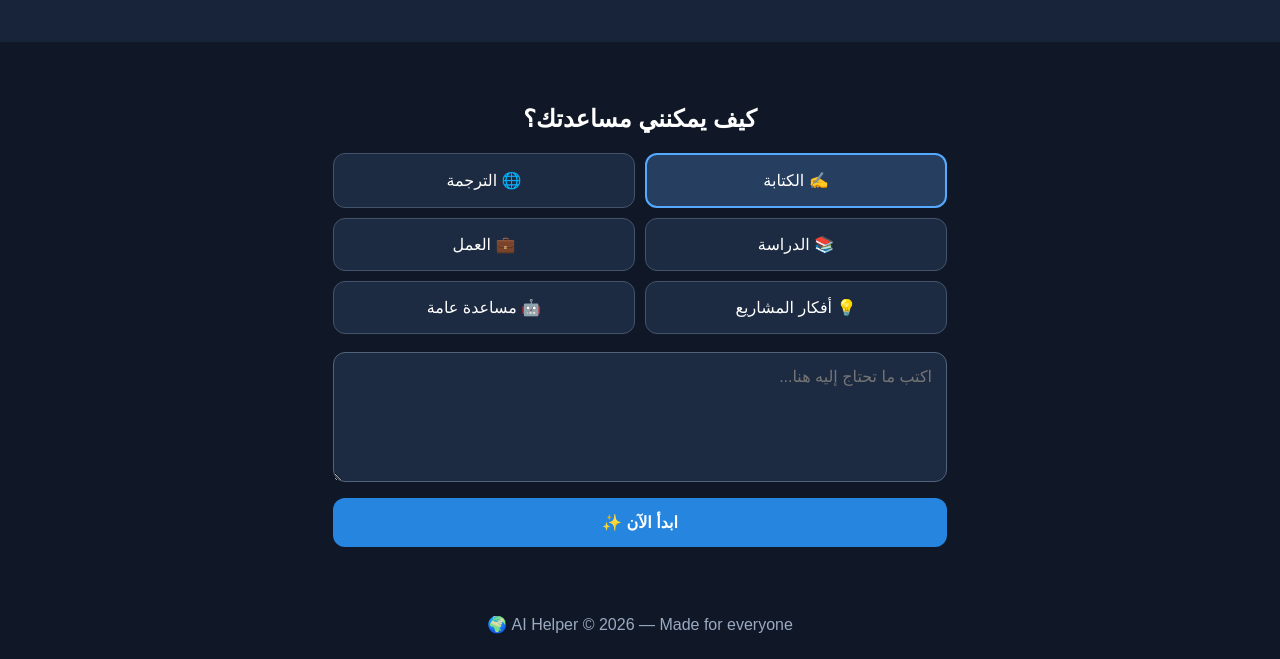
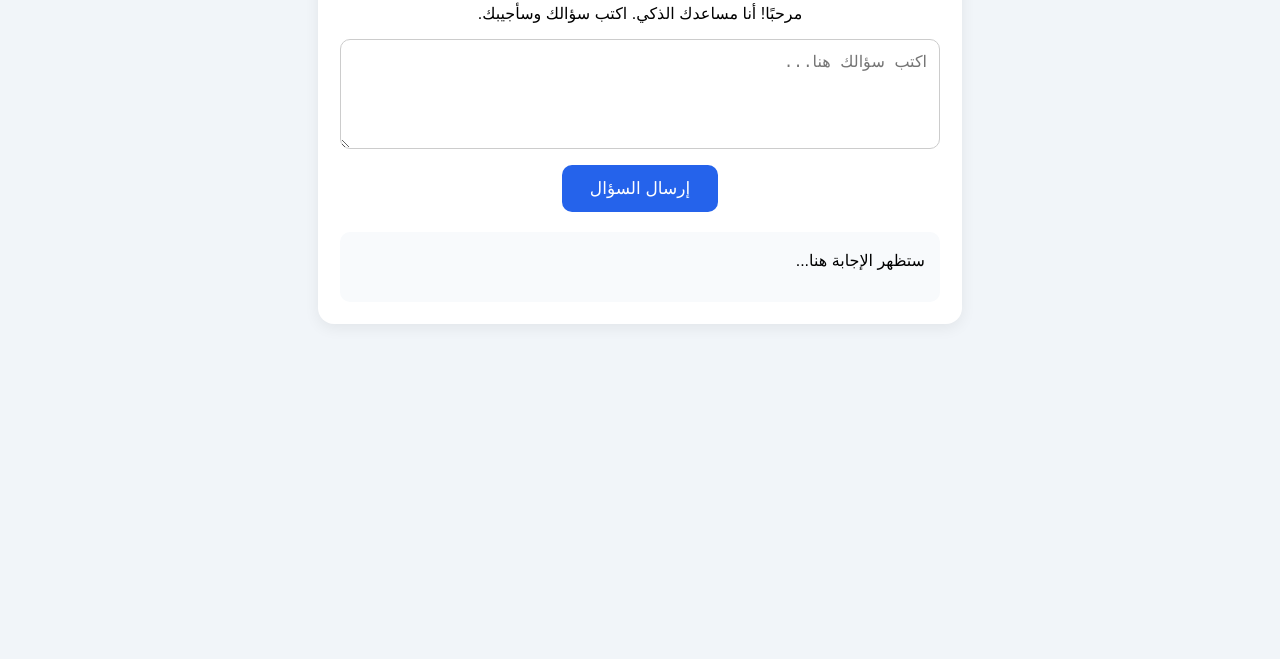
Before and after one commit to atman7529-cyber/AI-Helper, a plain HTML site: page index.html in a window 1280 px wide. Shown: the part 164-823 px from the top of the page. After the commit the page ends 800 px from the top, so only its background shows below. Drawn offline with Linux system fonts and the light colour scheme.

Commit message:
Update index.html

```diff
--- a/index.html
+++ b/index.html
@@ -3,64 +3,107 @@
 <html lang="ar" dir="rtl">
 <head>
   <meta charset="UTF-8">
-<meta name="viewport" content="width=device-width, initial-scale=1">
-<title>AI Helper - Your Intelligent Assistant</title>
+  <meta name="viewport" content="width=device-width, initial-scale=1.0">
+  <title>AI Helper - مساعدك الذكي</title>
   <style>
-*{box-sizing:border-box}
-body{margin:0;background:#101827;color:#fff;font-family:Arial,sans-serif}
-header{text-align:center;padding:28px 15px;background:#17243a}
-header h1{color:#62b5ff;font-size:32px}
-header p{color:#c5d2e3}
-main{max-width:650px;margin:25px auto;padding:18px}
-h2{text-align:center}
-.services{display:grid;grid-template-columns:1fr 1fr;gap:10px}
-button,select,textarea{font:inherit}
-.service{padding:16px;border:1px solid #42536b;border-radius:12px;background:#1d2b42;color:white;cursor:pointer}
-.service.active{border:2px solid #55aaff;background:#263f60}
-textarea{width:100%;height:130px;margin-top:18px;padding:14px;border-radius:12px;background:#1d2b42;color:white;border:1px solid #52627a}
-#send{width:100%;padding:15px;margin-top:12px;border:0;border-radius:12px;background:#2585df;color:white;font-weight:bold}
-#result{display:none;margin-top:20px;padding:18px;background:#1d2b42;border-radius:12px;white-space:pre-wrap;line-height:1.8}
-footer{text-align:center;color:#9baac0;padding:25px}
+    body {
+      font-family: Arial, sans-serif;
+      background: #f1f5f9;
+      margin: 0;
+      padding: 25px 15px;
+      text-align: center;
+    }
+    .container {
+      max-width: 600px;
+      margin: 40px auto;
+      background: white;
+      padding: 22px;
+      border-radius: 16px;
+      box-shadow: 0 4px 15px #0001;
+    }
+    h1 { color: #2563eb; }
+    textarea {
+      width: 100%;
+      height: 110px;
+      padding: 12px;
+      box-sizing: border-box;
+      border: 1px solid #ccc;
+      border-radius: 10px;
+      font-size: 16px;
+      resize: vertical;
+    }
+    button {
+      background: #2563eb;
+      color: white;
+      border: 0;
+      padding: 13px 28px;
+      border-radius: 10px;
+      font-size: 17px;
+      margin-top: 12px;
+      cursor: pointer;
+    }
+    button:disabled { opacity: .6; }
+    #answer {
+      margin-top: 20px;
+      padding: 15px;
+      background: #f8fafc;
+      border-radius: 10px;
+      text-align: right;
+      white-space: pre-wrap;
+      line-height: 1.7;
+      min-height: 40px;
+    }
   </style>
 </head>
 <body>
-<header>
-<h1>AI Helper 🌍</h1>
-<p>Your world, one intelligent assistant.</p>
-<p>مساعدك الذكي في كل مكان</p>
-</header>
-<main>
-<h2>كيف يمكنني مساعدتك؟</h2>
-<div class="services">
-<button class="service active" data-type="الكتابة">✍️ الكتابة</button>
-<button class="service" data-type="الترجمة">🌐 الترجمة</button>
-<button class="service" data-type="الدراسة">📚 الدراسة</button>
-<button class="service" data-type="العمل">💼 العمل</button>
-<button class="service" data-type="أفكار المشاريع">💡 أفكار المشاريع</button>
-<button class="service" data-type="المساعدة العامة">🤖 مساعدة عامة</button>
+  <div class="container">
+    <h1>AI Helper 🤖</h1>
+    <p>مرحبًا! أنا مساعدك الذكي. اكتب سؤالك وسأجيبك.</p>
+
+    <textarea id="message" placeholder="اكتب سؤالك هنا..."></textarea>
+    <br>
+    <button id="send" onclick="askAI()">إرسال السؤال</button>
+
+    <div id="answer">ستظهر الإجابة هنا...</div>
   </div>
-<textarea id="prompt" placeholder="اكتب ما تحتاج إليه هنا..."></textarea>
-<button id="send">ابدأ الآن ✨</button>
-<div id="result"></div>
-</main>
-<footer>AI Helper © 2026 — Made for everyone 🌍</footer>
+
   <script>
-let selected="الكتابة";
-document.querySelectorAll(".service").forEach(btn=>{
-btn.onclick=()=>{
-document.querySelectorAll(".service").forEach(b=>b.classList.remove("active"));
-btn.classList.add("active");
-selected=btn.dataset.type;
-};
-});
-document.getElementById("send").onclick=()=>{
-let prompt=document.getElementById("prompt").value.trim();
-let result=document.getElementById("result");
-result.style.display="block";
-result.textContent=prompt
-? "تم استلام طلبك في خدمة "+selected+"!\n\nهذه نسخة أولية من AI Helper. سيتم ربط محرك الذكاء الاصطناعي الحقيقي في المرحلة القادمة.\n\nطلبك: "+prompt
-: "يرجى كتابة طلبك أولاً.";
-};
+    async function askAI() {
+      const message = document.getElementById("message").value.trim();
+      const answer = document.getElementById("answer");
+      const button = document.getElementById("send");
+
+      if (!message) {
+        answer.textContent = "اكتب سؤالك أولًا.";
+        return;
+      }
+
+      button.disabled = true;
+      answer.textContent = "جاري التفكير...";
+
+      try {
+        const response = await fetch(
+          "https://billowing-bar-9805.atman7529.workers.dev",
+          {
+            method: "POST",
+            headers: { "Content-Type": "application/json" },
+            body: JSON.stringify({ message: message })
+          }
+        );
+
+        const data = await response.json();
+
+        if (!response.ok) {
+          throw new Error(data.error || "حدث خطأ في الاتصال.");
+        }
+
+        answer.textContent = data.text || "لم تصل إجابة.";
+      } catch (error) {
+        answer.textContent = "تعذر الاتصال: " + error.message;
+      } finally {
+        button.disabled = false;
+      }
+    }
   </script>
 </body>
 </html>
```
Lines whose indentation alone changed are shown as unchanged.
